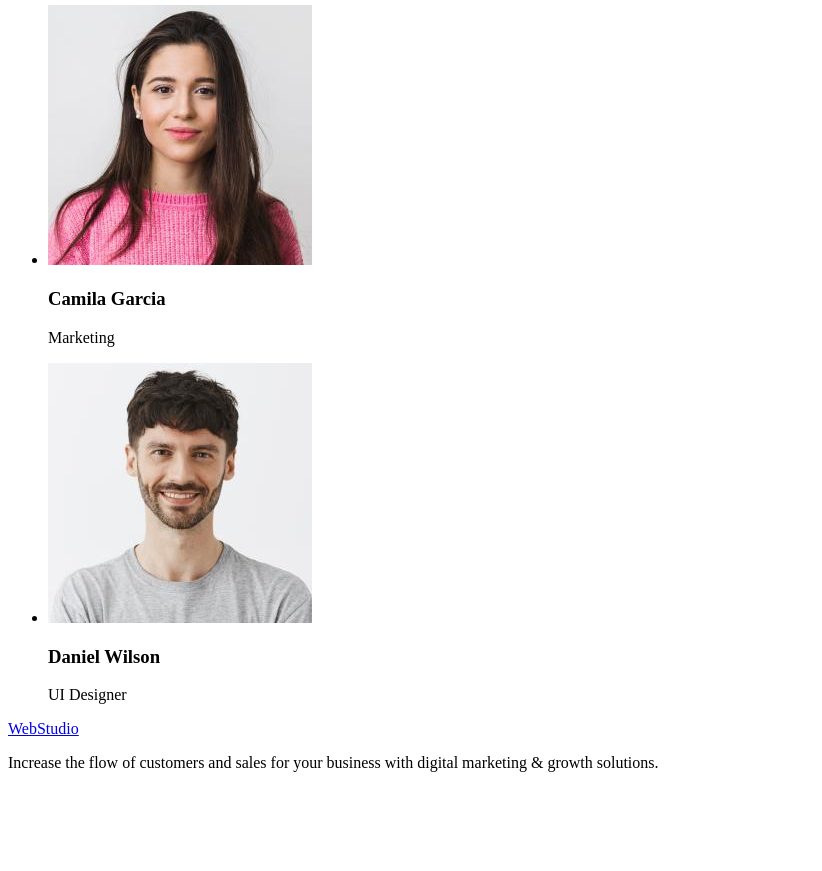
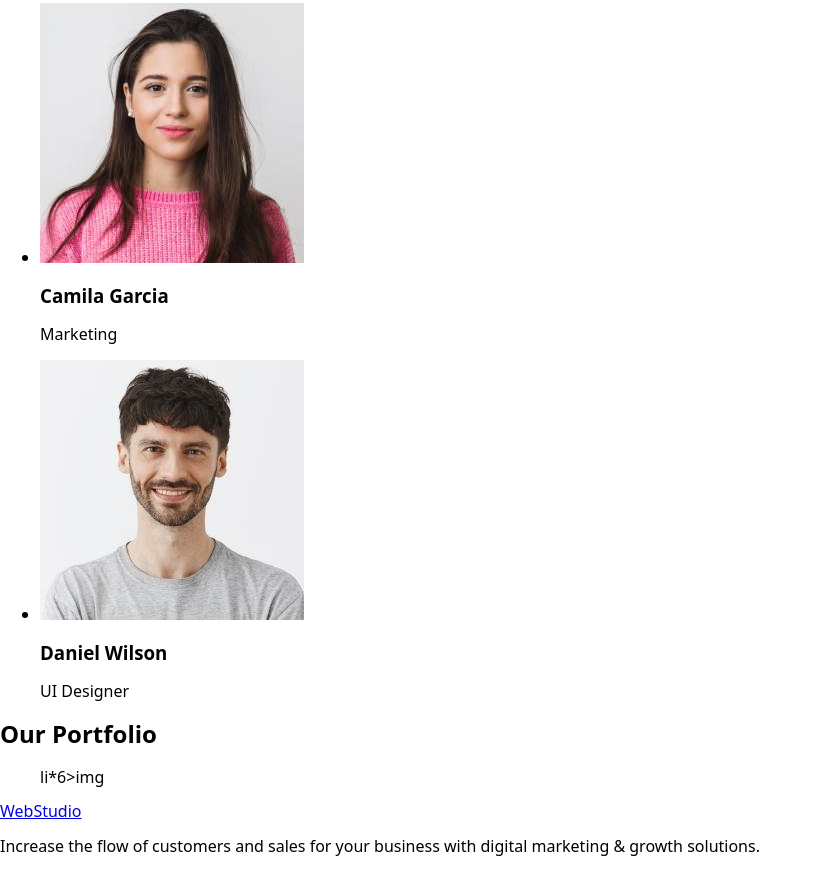
Before and after one commit to VeronikaVaraksina1/goit-markup-hw-02, a plain HTML site: page index.html in a window 1280 px wide. Shown: the part 1370-2241 px from the top of the page, without its empty margins (0-822 px from the left). Before the commit the page ends 2158 px from the top, so only its background shows below. Drawn offline with nearby package versions, Linux system fonts and the light colour scheme.

Commit message:
upd index.html

```diff
--- a/index.html
+++ b/index.html
@@ -3,6 +3,10 @@
   <head>
     <meta charset="UTF-8" />
     <meta name="viewport" content="width=device-width, initial-scale=1.0" />
+    <link
+      rel="stylesheet"
+      href="https://cdn.jsdelivr.net/npm/modern-normalize@2.0.0/modern-normalize.min.css"
+    />
     <link rel="stylesheet" href="./css/styles.css" />
     <title>WebStudio</title>
   </head>
@@ -123,6 +127,14 @@
           </li>
         </ul>
       </section>
+
+      <section>
+        <h2>Our Portfolio</h2>
+
+        <ul>
+          li*6>img
+        </ul>
+      </section>
     </main>
 
     <footer>
```
Also changed, not shown: images/banking-app.jpg (added), images/cashless-payment.jpg (added), images/meditation-app.jpg (added), images/online-courses.jpg (added), images/screen-illustrations.jpg (added), images/taxi-service.jpg (added).
